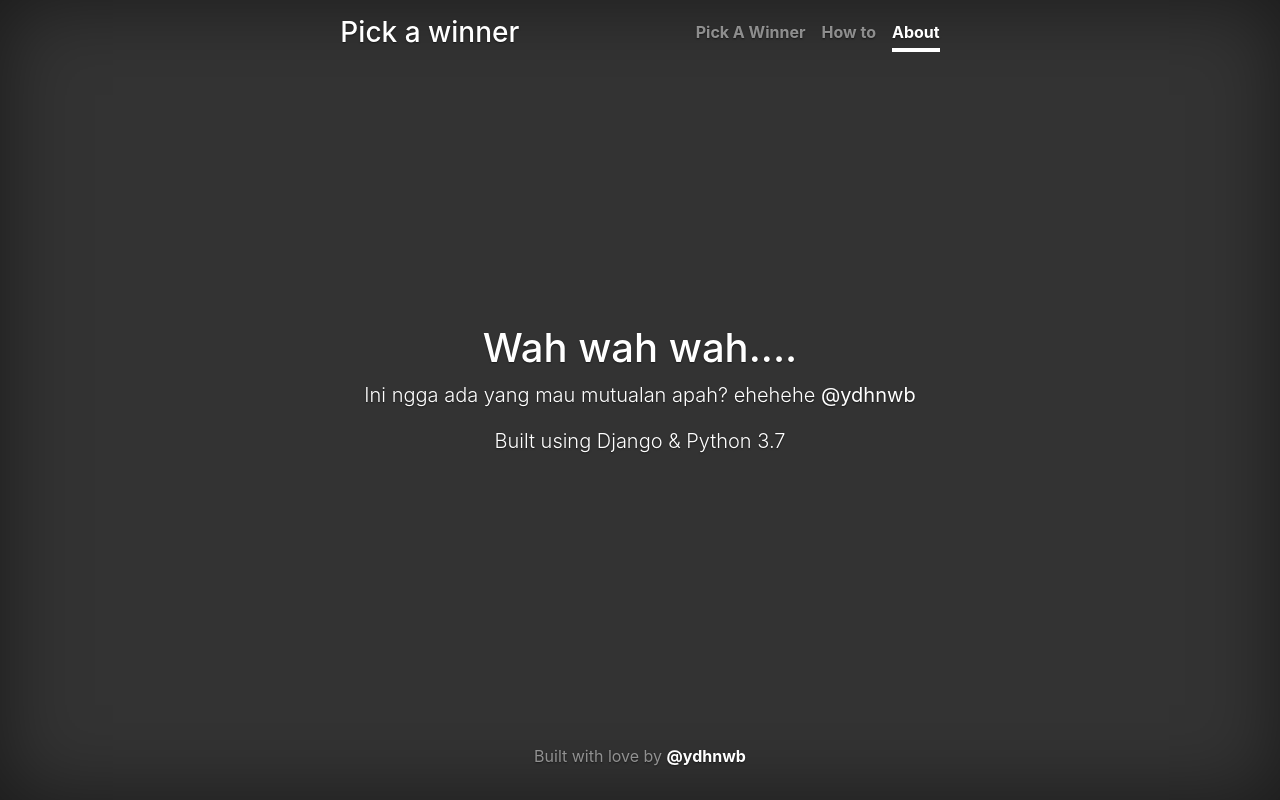
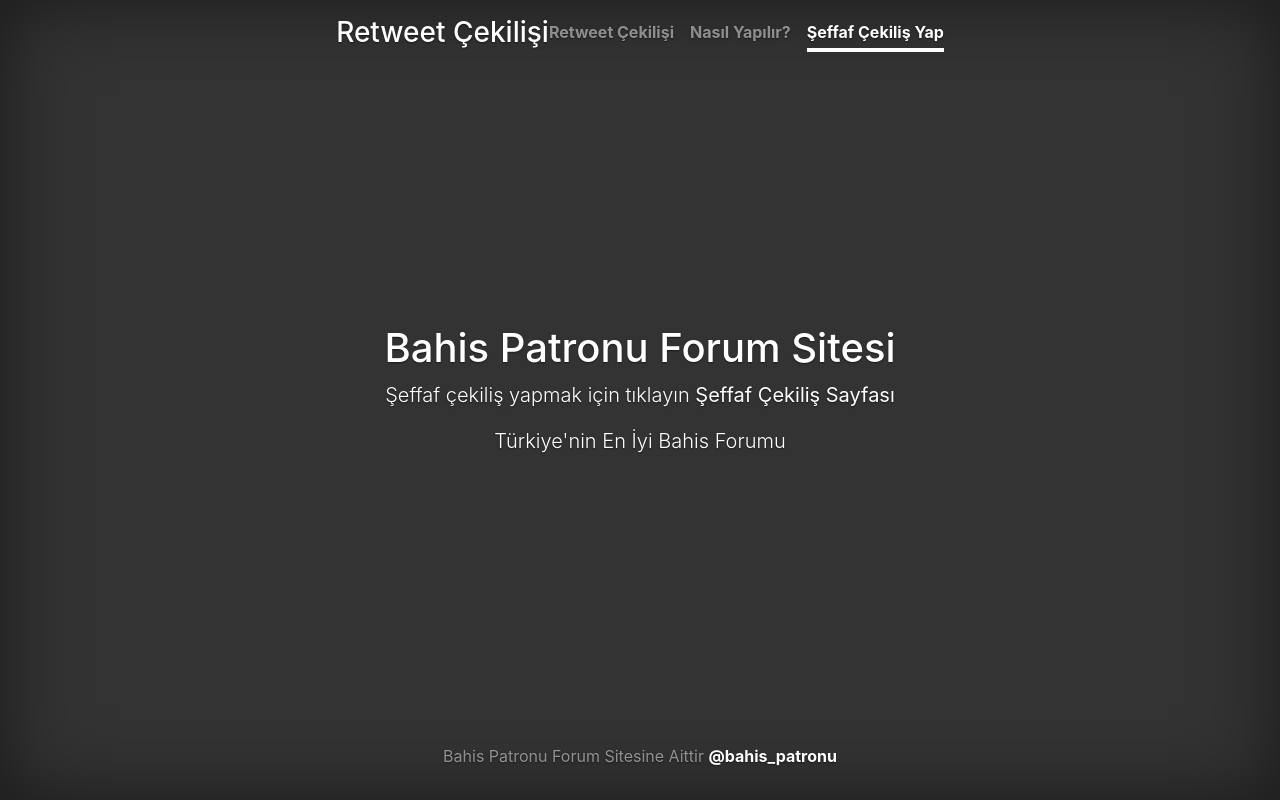
Before and after one commit to bahispatronu/retweet_picker, a Django app: page /about in a window 1280 px wide. Run offline with Django 3.2, Linux system fonts and the light colour scheme; some libraries are stand-ins or nearby versions.

Commit message:
about.html

```diff
--- a/picker/templates/picker/about.html
+++ b/picker/templates/picker/about.html
@@ -9,31 +9,31 @@
     {% load static %}
     <link rel="stylesheet" href="{% static 'picker/cover.css' %}">
 
-    <title>About - Retweet Winner Picker</title>
+    <title>Twitter Çekiliş</title>
   </head>
   <body class="text-center">
 
     <div class="cover-container d-flex h-100 p-3 mx-auto flex-column">
       <header class="masthead mb-auto">
         <div class="inner">
-          <h3 class="masthead-brand">Pick a winner</h3>
+          <h3 class="masthead-brand">Retweet Çekilişi</h3>
           <nav class="nav nav-masthead justify-content-center">
-            <a class="nav-link" href="{% url 'index' %}">Pick A Winner</a>
-            <a class="nav-link" href="{% url 'how' %}">How to</a>
-            <a class="nav-link active" href="{% url 'about' %}">About</a>
+            <a class="nav-link" href="{% url 'index' %}">Retweet Çekilişi</a>
+            <a class="nav-link" href="{% url 'how' %}">Nasıl Yapılır?</a>
+            <a class="nav-link active" href="{% url 'about' %}">Şeffaf Çekiliş Yap</a>
           </nav>
         </div>
       </header>
 
       <main role="main" class="inner cover">
-        <h1 class="cover-heading">Wah wah wah....</h1>
-        <p class="lead">Ini ngga ada yang mau mutualan apah? ehehehe <b><a href="https://twitter.com/ydhnwb">@ydhnwb</a></b></p>
-        <p class="lead">Built using Django & Python 3.7</p>
+        <h1 class="cover-heading">Bahis Patronu Forum Sitesi</h1>
+        <p class="lead">Şeffaf çekiliş yapmak için tıklayın <b><a href="https://bahispatronu.com/cekilis/">Şeffaf Çekiliş Sayfası</a></b></p>
+        <p class="lead">Türkiye'nin En İyi Bahis Forumu</p>
       </main>
 
       <footer class="mastfoot mt-auto">
         <div class="inner">
-          <p>Built with love by <b><a href="https://twitter.com/ydhnwb">@ydhnwb</a></b></p>
+          <p>Bahis Patronu Forum Sitesine Aittir <b><a href="https://twitter.com/bahis_patronu">@bahis_patronu</a></b></p>
         </div>
       </footer>
     </div>
```
